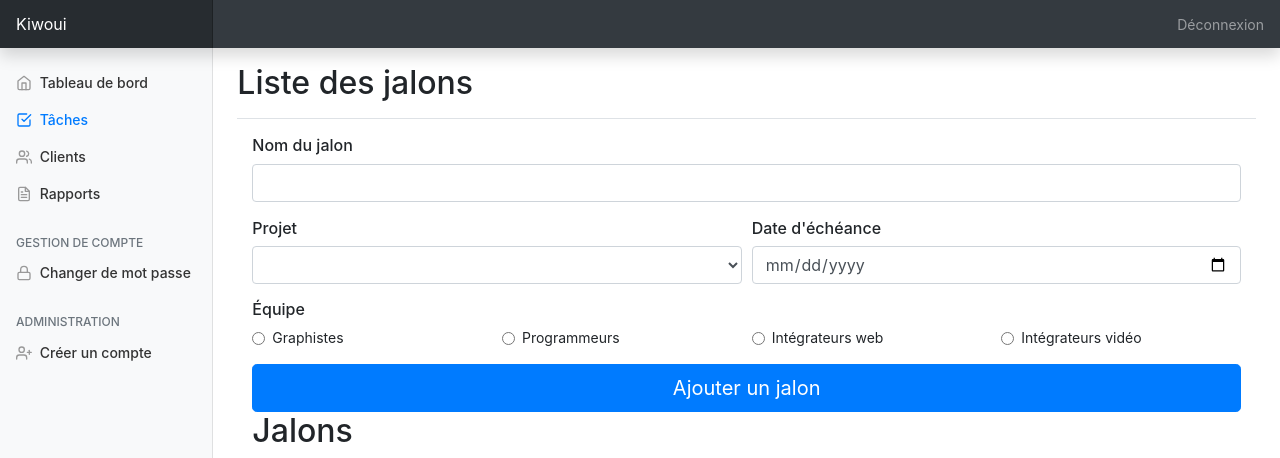
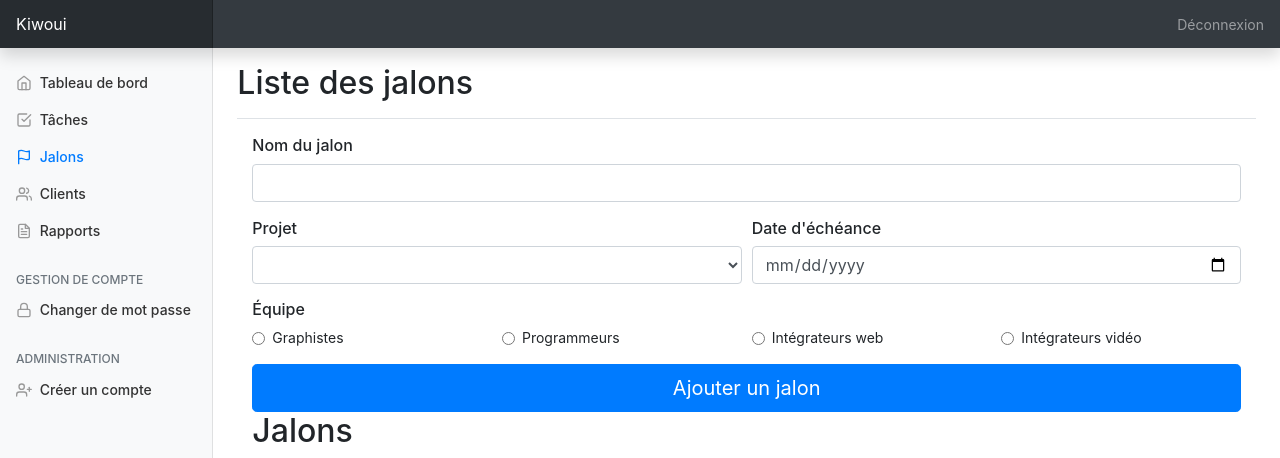
Before and after one commit to Kiwoui-TIM/intranet, a PHP site: page /milestones.php in a window 1280 px wide. Shown: the top 458 px of the page. Run offline with PHP 8.4, Linux system fonts and the light colour scheme; the visitor is signed in with stand-in values (Sample User, id 1); data that the repository does not hold is empty; some libraries are stand-ins or nearby versions.

Commit message:
Add milestone nav link

```diff
--- a/public/create-account.php
+++ b/public/create-account.php
@@ -185,6 +185,12 @@ if (isset($_POST['create_user']) || isset($_SESSION['postdata']['create_user']))
               </a>
             </li>
             <li class="nav-item">
+              <a class="nav-link" href="milestones.php">
+                <span data-feather="flag"></span>
+                Jalons
+              </a>
+            </li>
+            <li class="nav-item">
               <a class="nav-link" href="#">
                 <span data-feather="users"></span>
                 Clients
--- a/public/dashboard.php
+++ b/public/dashboard.php
@@ -44,6 +44,12 @@ if (!$_SESSION["username"]) {
               <a class="nav-link" href="tasks.php">
                 <span data-feather="check-square"></span>
                 Tâches
+              </a>
+            </li>
+            <li class="nav-item">
+              <a class="nav-link" href="milestones.php">
+                <span data-feather="flag"></span>
+                Jalons
               </a>
             </li>
             <li class="nav-item">
--- a/public/milestones.php
+++ b/public/milestones.php
@@ -158,9 +158,15 @@ if (isset($_POST['milestone_completion']) || isset($_SESSION['postdata']['milest
               </a>
             </li>
             <li class="nav-item">
-              <a class="nav-link active" href="tasks.php">
+              <a class="nav-link" href="tasks.php">
                 <span data-feather="check-square"></span>
                 Tâches
+              </a>
+            </li>
+            <li class="nav-item">
+              <a class="nav-link active" href="milestones.php">
+                <span data-feather="flag"></span>
+                Jalons
               </a>
             </li>
             <li class="nav-item">
--- a/public/tasks.php
+++ b/public/tasks.php
@@ -161,6 +161,12 @@ if (isset($_POST['task_completion']) || isset($_SESSION['postdata']['task_comple
               <a class="nav-link active" href="tasks.php">
                 <span data-feather="check-square"></span>
                 Tâches
+              </a>
+            </li>
+            <li class="nav-item">
+              <a class="nav-link" href="milestones.php">
+                <span data-feather="flag"></span>
+                Jalons
               </a>
             </li>
             <li class="nav-item">
```
